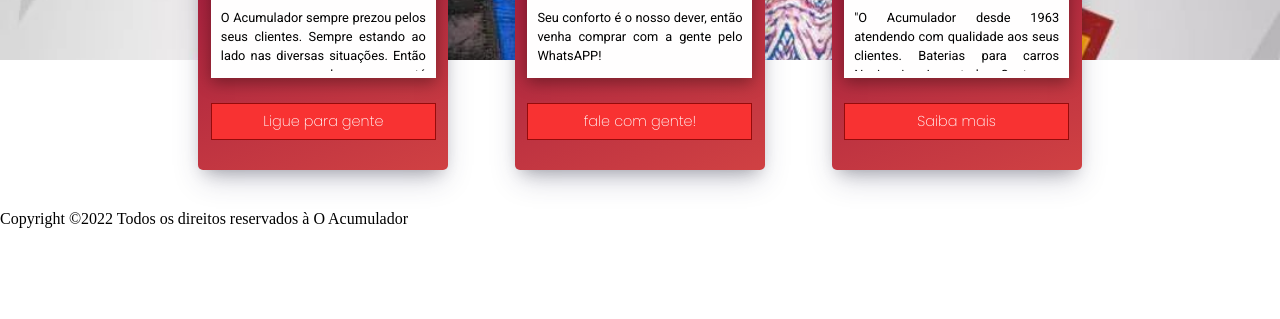
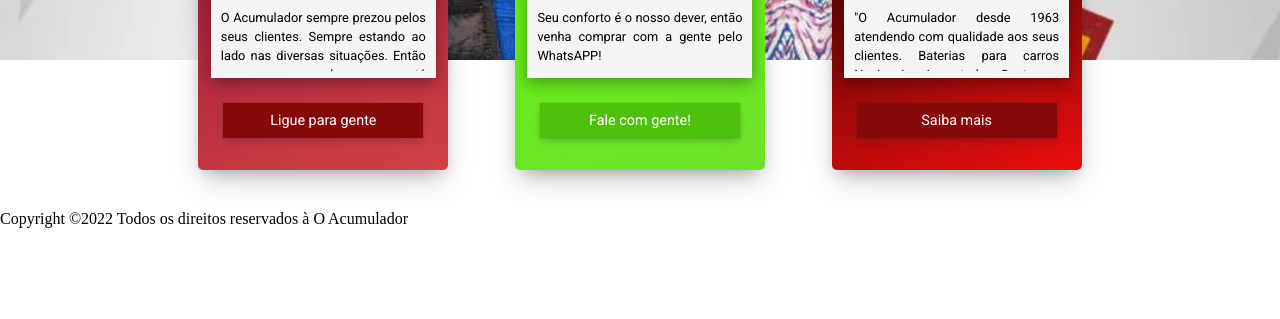
Before and after one commit to CarlosLincon/O-Acumulador, a plain HTML site: page index.html in a window 1280 px wide. Shown: the part 540-859 px from the top of the page. Drawn offline with Linux system fonts and the light colour scheme.

Commit message:
Melhorias nas cores dos cards

```diff
--- a/Css/main.css
+++ b/Css/main.css
@@ -72,6 +72,18 @@
 
 }
 
+.section_containerCard:nth-child(2) {
+
+    background-image: linear-gradient(160deg, #5ffa06 0%, #6fe22c 100%);
+
+}
+
+.section_containerCard:nth-child(3) {
+
+    background-image: linear-gradient(160deg, #070000 0%, #ee0e0e 100%);
+
+}
+
 .section_divCard {
     width: 90%;
     height: 33.3%;
@@ -103,7 +115,7 @@
     background-color: #ffffff;
 }
 
-.section_divCard_img_icon img{
+.section_divCard_img_icon img {
     width: 100%;
     height: 100%;
     object-fit: cover;
@@ -114,11 +126,12 @@
     justify-content: center;
     align-items: center;
     flex-direction: column;
-    background-color: rgb(255, 254, 254);
+    background-color: #f5f5f5;
     width: 90%;
     height: 33.3%;
     margin: 25px auto;
     box-shadow: rgba(0, 0, 0, 0.35) 0px 5px 15px;
+    cursor: pointer;
 }
 
 .section_divCard_titulo .section_divCard_titulo_div_h4 {
@@ -145,6 +158,7 @@
 
 }
 
+
 .section_divCard_titulo .section_divCard_titulo_div_p span {
     width: 50%;
     height: 80%;
@@ -160,15 +174,18 @@
 
 .section_divCard_button {
     cursor: pointer;
-    width: 90%;
-    background-color: #f83232;
+    width: 80%;
+    background-color: #850909;
     text-align: center;
+    box-shadow: rgba(9, 30, 66, 0.25) 0px 4px 8px -2px, rgba(9, 30, 66, 0.08) 0px 0px 0px 1px;
 }
+
+
 
 .section_divCard_button button {
     width: 130px;
     cursor: pointer;
-    font-family: "Poppins", sans-serif;
+    font-family: 'Roboto', sans-serif;
     font-size: .9rem;
     height: 35px;
     background-color: transparent;
@@ -177,6 +194,6 @@
     border: none;
 }
 
-.section_divCard_button {
-    border: 1px solid rgb(150, 11, 11);
+.section_containerCard:nth-child(2) .section_divCard_button {
+    background-color: #4fc00d;
 }
--- a/index.html
+++ b/index.html
@@ -73,7 +73,7 @@
                             </div>
                         </div>
                         <div class="section_divCard_button">
-                            <a href="https://api.whatsapp.com/send?phone=5571996896147" target="_blank"><button>fale com gente!</button></a>
+                            <a href="https://api.whatsapp.com/send?phone=5571996896147" target="_blank"><button>Fale com gente!</button></a>
                         </div>
 
                     </div>
```
